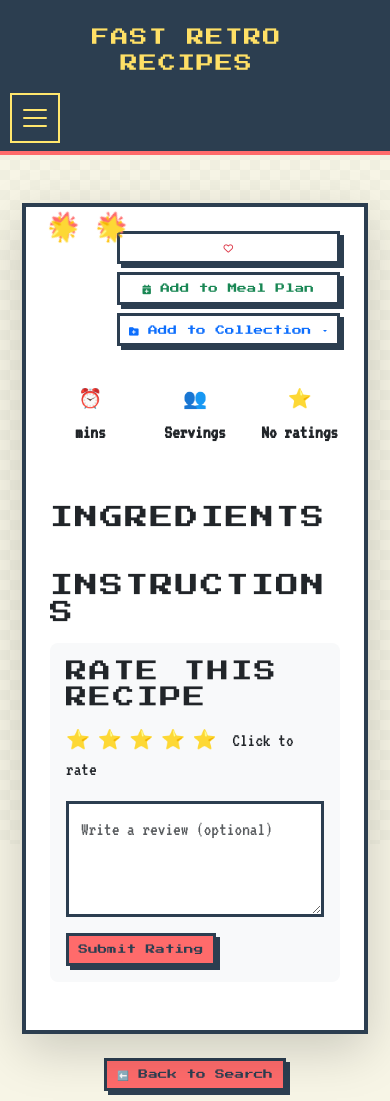
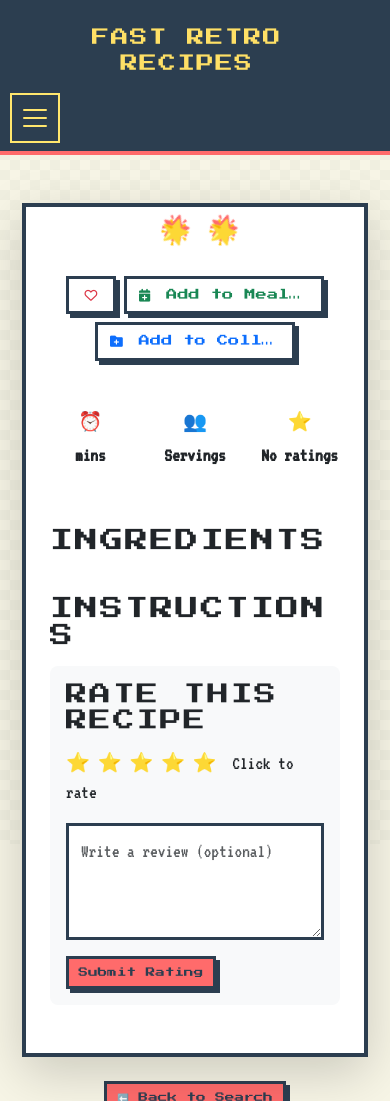
Before and after one commit to Twigman12/SpoonAPI, a Flask app: page /recipe/1 in a window 390 px wide. Shown: the top 1101 px of the page. Run offline with Flask 3, Linux system fonts and the light colour scheme; a user stored in the database is signed in; data that the repository does not hold is empty.

Commit message:
Reposition mobile recipe buttons (#6)
* Changes from background composer bc-8793b9a0-80e8-44b4-9db6-c7bfcdaaba3a

* Improve recipe page mobile layout and add meal plan button functionality

Co-authored-by: jacob.williams <jacob.williams@pursuit.org>

---------

Co-authored-by: Cursor Agent <cursoragent@cursor.com>

```diff
--- a/src/static/css/style.css
+++ b/src/static/css/style.css
@@ -606,6 +606,17 @@ h1, h2, h3, h4, h5, h6, .navbar-brand {
         font-size: 0.65rem;
         margin-right: 0.18rem;
     }
+
+    /* Recipe action buttons for medium mobile */
+    .recipe-action-buttons {
+        gap: 0.4rem;
+    }
+
+    .recipe-action-buttons .btn {
+        font-size: 0.65rem;
+        padding: 0.4rem 0.6rem;
+        min-width: 100px;
+    }
 }
 
 /* Retro Dropdown Menu */
@@ -774,4 +785,40 @@ h1, h2, h3, h4, h5, h6, .navbar-brand {
     word-wrap: break-word;
     overflow-wrap: break-word;
   }
+
+  /* Recipe action buttons mobile optimization */
+  .recipe-action-buttons {
+    display: flex;
+    justify-content: center;
+    flex-wrap: wrap;
+    gap: 0.5rem;
+    margin: 1rem 0;
+  }
+
+  .recipe-action-buttons .btn {
+    flex: 1 1 auto;
+    min-width: 120px;
+    max-width: 200px;
+    font-size: 0.7rem;
+    padding: 0.5rem 0.75rem;
+    white-space: nowrap;
+    overflow: hidden;
+    text-overflow: ellipsis;
+  }
+
+  .recipe-action-buttons .btn i {
+    margin-right: 0.3rem;
+    font-size: 0.8rem;
+  }
+
+  /* Favorite button specific styling */
+  .favorite-btn {
+    min-width: 50px !important;
+    max-width: 60px !important;
+    flex: 0 0 auto !important;
+  }
+
+  .favorite-btn i {
+    margin-right: 0 !important;
+  }
 }
--- a/src/templates/recipe.html
+++ b/src/templates/recipe.html
@@ -10,11 +10,11 @@
             <div class="card p-4 shadow-lg retro-card">
                 <!-- Recipe Header -->
                 <div class="text-center mb-4">
-                    <div class="d-flex justify-content-between align-items-start mb-3">
-                        <div></div> <!-- Spacer -->
-                        <h1 class="display-4">{{ recipe.title }}</h1>
+                    <h1 class="display-4 mb-3">{{ recipe.title }}</h1>
+
+                    <!-- Action Buttons - Centered and below title -->
                     {% if current_user.is_authenticated %}
-                        <div class="d-flex flex-column flex-md-row gap-2">
+                    <div class="d-flex justify-content-center flex-wrap gap-2 mb-4 recipe-action-buttons">
                         <button class="btn btn-outline-danger favorite-btn"
                                 data-recipe-id="{{ recipe.id }}"
                                 id="favoriteBtn">
@@ -43,7 +43,7 @@
                         </div>
                     </div>
                     {% endif %}
-                    </div>
+
                     {% if recipe.image %}
                     <div class="recipe-image-container my-4">
                         <img src="{{ recipe.image }}" alt="{{ recipe.title }}" class="img-fluid rounded">
@@ -380,6 +380,16 @@ function createNewCollection() {
     window.location.href = '/collections/create';
 }
 
+// Function to open meal plan modal from recipe page
+function openMealPlanModalFromButton(button) {
+    const recipeId = button.dataset.recipeId;
+    const recipeTitle = button.dataset.recipeTitle;
+    const recipeImage = button.dataset.recipeImage;
+
+    // Redirect to meal plan page with recipe pre-selected
+    window.location.href = `/meal-plan?recipe_id=${recipeId}&recipe_title=${encodeURIComponent(recipeTitle)}&recipe_image=${encodeURIComponent(recipeImage)}`;
+}
+
 // Rating system
 document.addEventListener('DOMContentLoaded', function() {
     const stars = document.querySelectorAll('.star');
```
Also changed, not shown: mobile_recipe_test.html (added, +188 -0 lines). Lines whose indentation alone changed are shown as unchanged.
